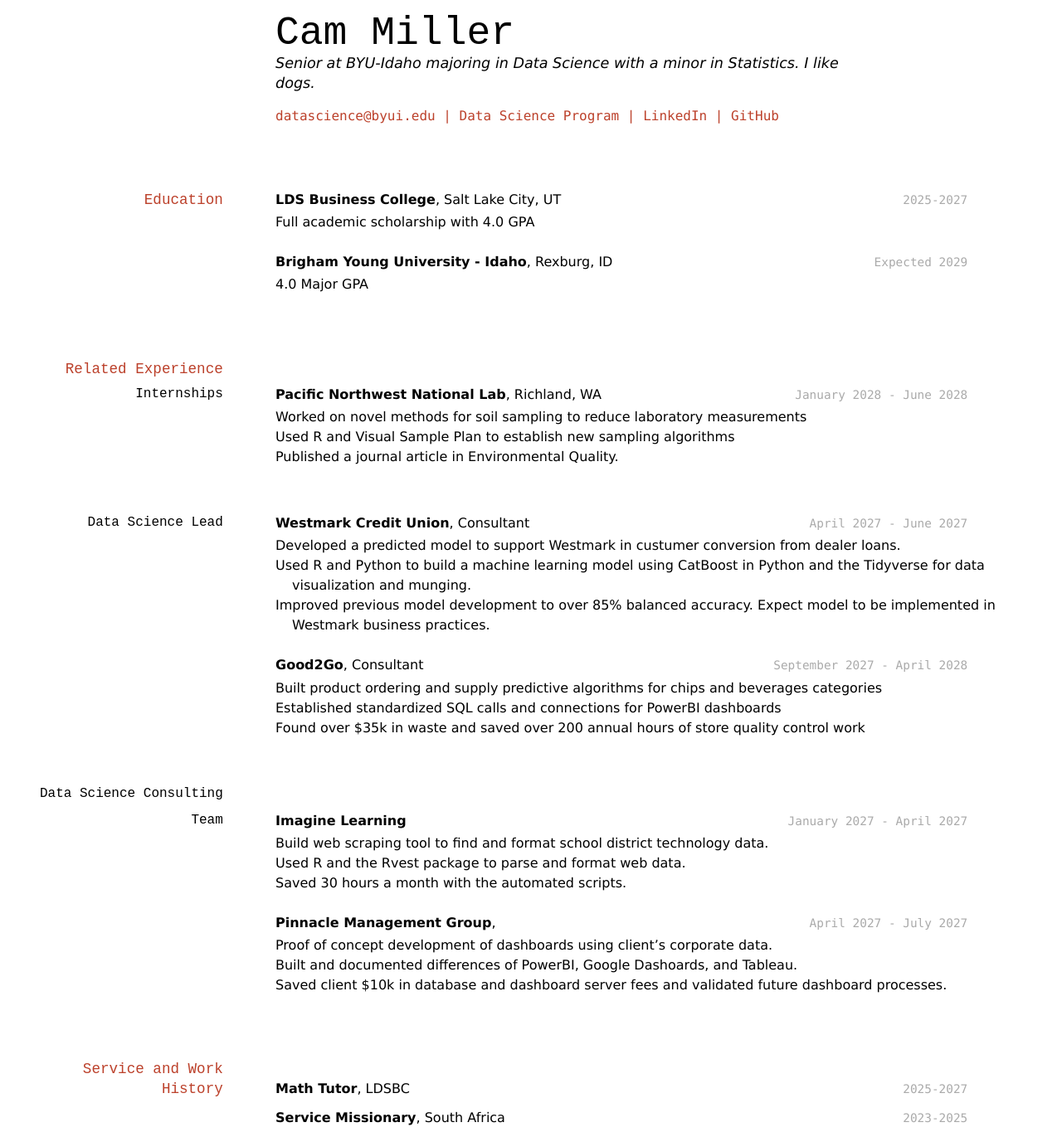
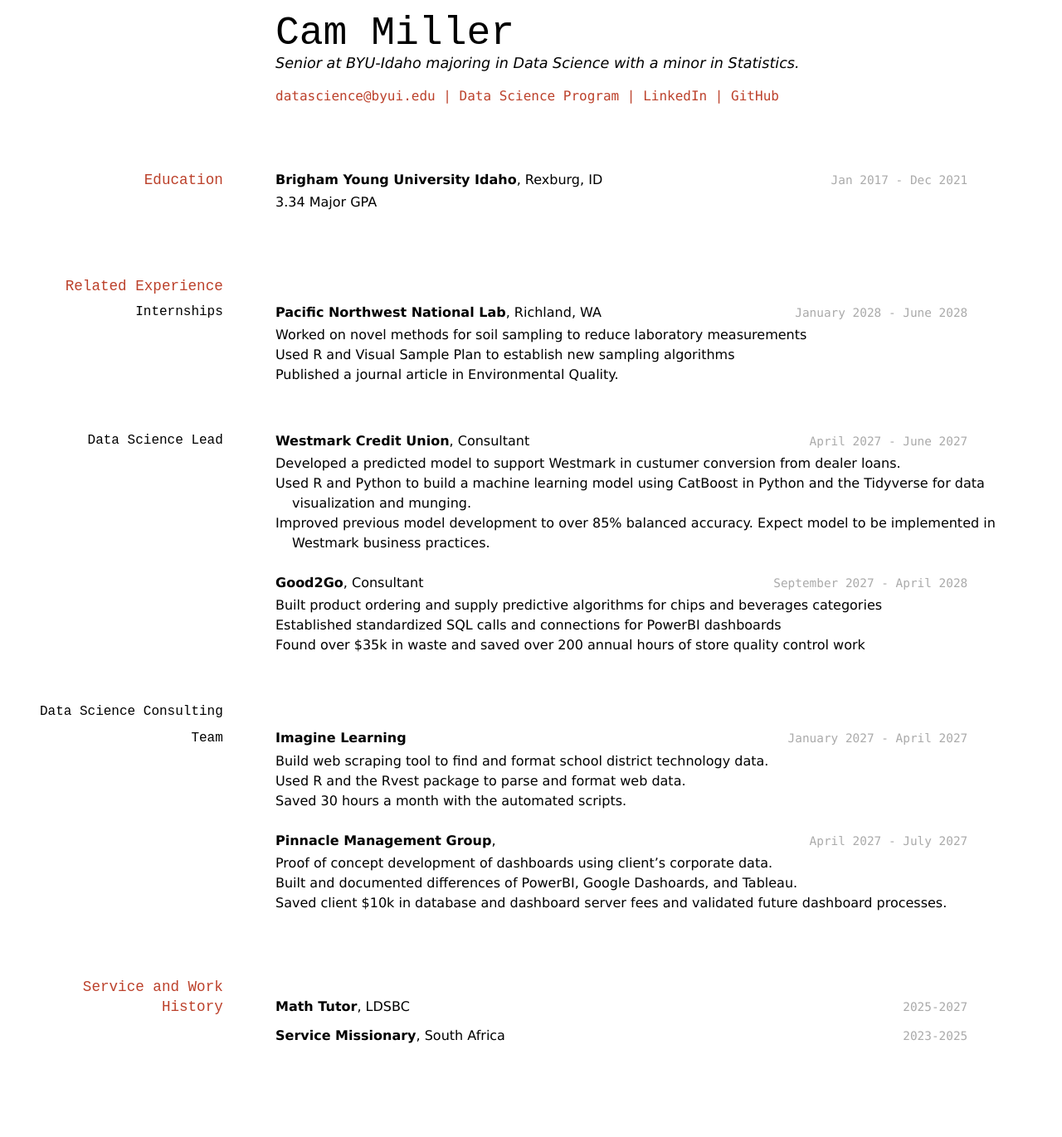
Before and after one commit to cam-miller-21/DS-Resume, a Jekyll site: the page built from docs/index.md, in a window 1280 px wide. Shown: the whole page at 83% size. Built offline with Jekyll 4.4.1, drawn with Linux system fonts in a browser that asks for light colours; after the commit the page ends 1272 px from its top, so only the background shows below that.

Commit message:
pushing resume

```diff
--- a/docs/index.md
+++ b/docs/index.md
@@ -3,7 +3,7 @@ layout: cv
 title: Brigham Young's Resume
 ---
 # Cam Miller
-Senior at BYU-Idaho majoring in Data Science with a minor in Statistics. I like dogs.
+Senior at BYU-Idaho majoring in Data Science with a minor in Statistics.
 
 <div id="webaddress">
 <a href="datascience@byui.edu">datascience@byui.edu</a>
@@ -16,15 +16,10 @@ Senior at BYU-Idaho majoring in Data Science with a minor in Statistics. I like
 
 ## Education
 
-`2025-2027`
-__LDS Business College__, Salt Lake City, UT
+`Jan 2017 - Dec 2021`
+__Brigham Young University Idaho__, Rexburg, ID
 
-- Full academic scholarship with 4.0 GPA
-
-`Expected 2029`
-__Brigham Young University - Idaho__, Rexburg, ID
-
-- 4.0 Major GPA
+- 3.34 Major GPA
 
 
 ## Related Experience
```
